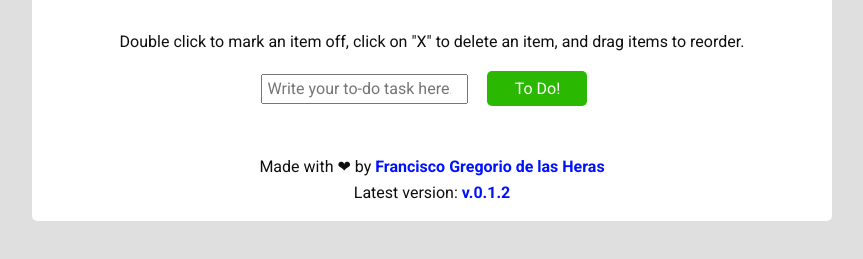
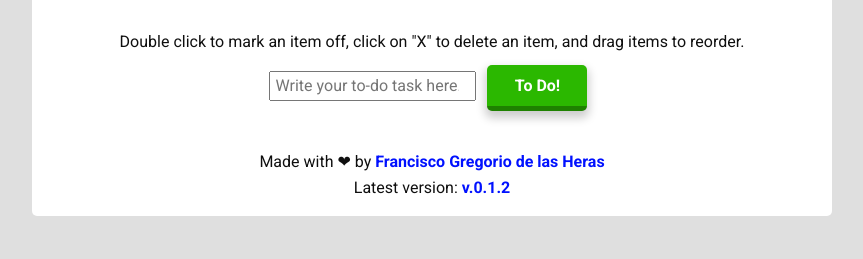
Before and after one commit to gregoriodelasheras/minima-list, a plain HTML site: page index.html in a window 1280 px wide. Shown: the part 229-488 px from the top of the page, without its empty margins (208-1071 px from the left). Drawn offline with nearby package versions, Linux system fonts and the light colour scheme; files that its build step writes are made by us from their sources.

Commit message:
style: improve the design of the task entry button

```diff
--- a/scss/components/_buttons.scss
+++ b/scss/components/_buttons.scss
@@ -1,17 +1,25 @@
 @use '../abstracts/variables' as v;
 
 #button {
-  display: inline-block;
   text-align: center;
   background-color: v.$green;
   color: v.$white1;
+  font-weight: 700;
   width: 100px;
-  margin: 1rem;
-  padding: 5px 10px;
+  margin: 0 0.5rem;
+  padding: 0.5rem;
+  display: inline-block;
+  text-decoration: none;
+  border: none;
   border-radius: 5px;
+  border-bottom: 5px solid rgba(0, 0, 0, 0.3);
+  transition: opacity 0.8s;
+  box-shadow: 0px 5px 10px 2px rgba(0, 0, 0, 0.2);
+  &:hover,
+  &:focus {
+    cursor: pointer;
+    opacity: 0.8;
+    transform: scale(0.98);
+    border-bottom: 6px solid rgba(0, 0, 0, 0.3);
+  }
 }
-
-#button:hover {
-  cursor: pointer;
-  opacity: 0.8;
-}
```
